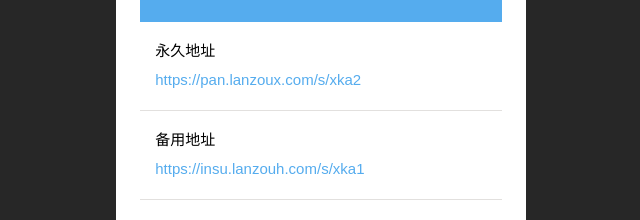
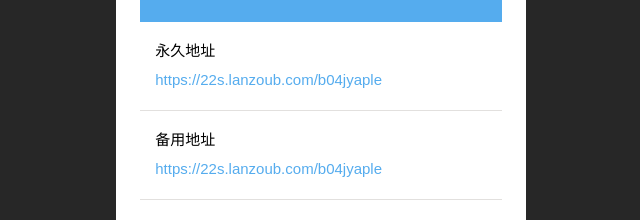
Before and after one commit to insu6688/fabu, a plain HTML site: page index.html in a window 1280 px wide. Shown: the part 372-592 px from the top of the page, 319-959 px from the left. Drawn offline with Linux system fonts and the light colour scheme.

Commit message:
Update index.html

```diff
--- a/index.html
+++ b/index.html
@@ -332,11 +332,11 @@ p.footer a:hover {
 					<ul>
           <li>
 							永久地址
-							<a href="https://pan.lanzoux.com/s/xka2" target="_blank"><i>https://pan.lanzoux.com/s/xka2</i></a>
+							<a href="https://22s.lanzoub.com/b04jyapkd" target="_blank"><i>https://22s.lanzoub.com/b04jyaple</i></a>
 					       </li>
                                                <li>
 							备用地址
-							<a href="https://insu.lanzouh.com/s/xka1" target="_blank"><i>https://insu.lanzouh.com/s/xka1</i></a>
+							<a href="https://22s.lanzoub.com/b04jyaple" target="_blank"><i>https://22s.lanzoub.com/b04jyaple</i></a>
 					       </li>
 						<li>
 							QQ群(群号码792805536)
```
